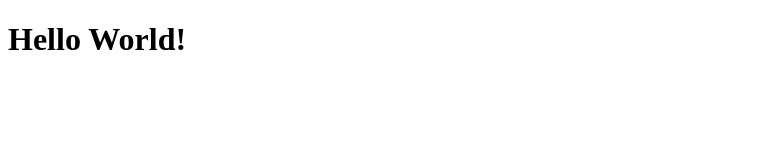
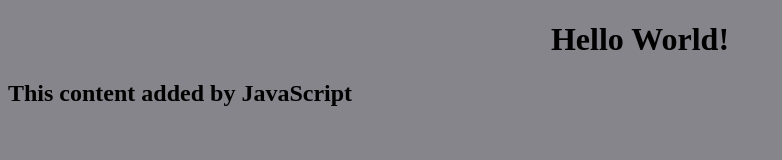
Before and after one commit to tempobeast/my-personal-website, a plain HTML site: page index.html in a window 1280 px wide. Shown: the whole page, without its empty margins (0-782 px from the left). Drawn offline with Linux system fonts and the light colour scheme.

Commit message:
add script.js and style.css, connect to index.html

```diff
--- a/index.html
+++ b/index.html
@@ -1,9 +1,11 @@
 <!DOCTYPE html>
 <html lang="en">
     <head>
+        <link rel=stylesheet href="./style.css" />
         <title>My Personal Website</title>
     </head>
     <body>
         <h1>Hello World!</h1>
+        <script src="./script.js"></script>
     </body>
 </html>
--- /dev/null
+++ b/script.js
@@ -0,0 +1,4 @@
+const h2 = document.createElement("h2");
+h2.textContent = "This content added by JavaScript";
+
+document.querySelector("body").appendChild(h2);
--- /dev/null
+++ b/style.css
@@ -0,0 +1,6 @@
+body {
+    background: rgb(133, 133, 139);
+}
+h1 {
+    text-align: center;
+}
```
